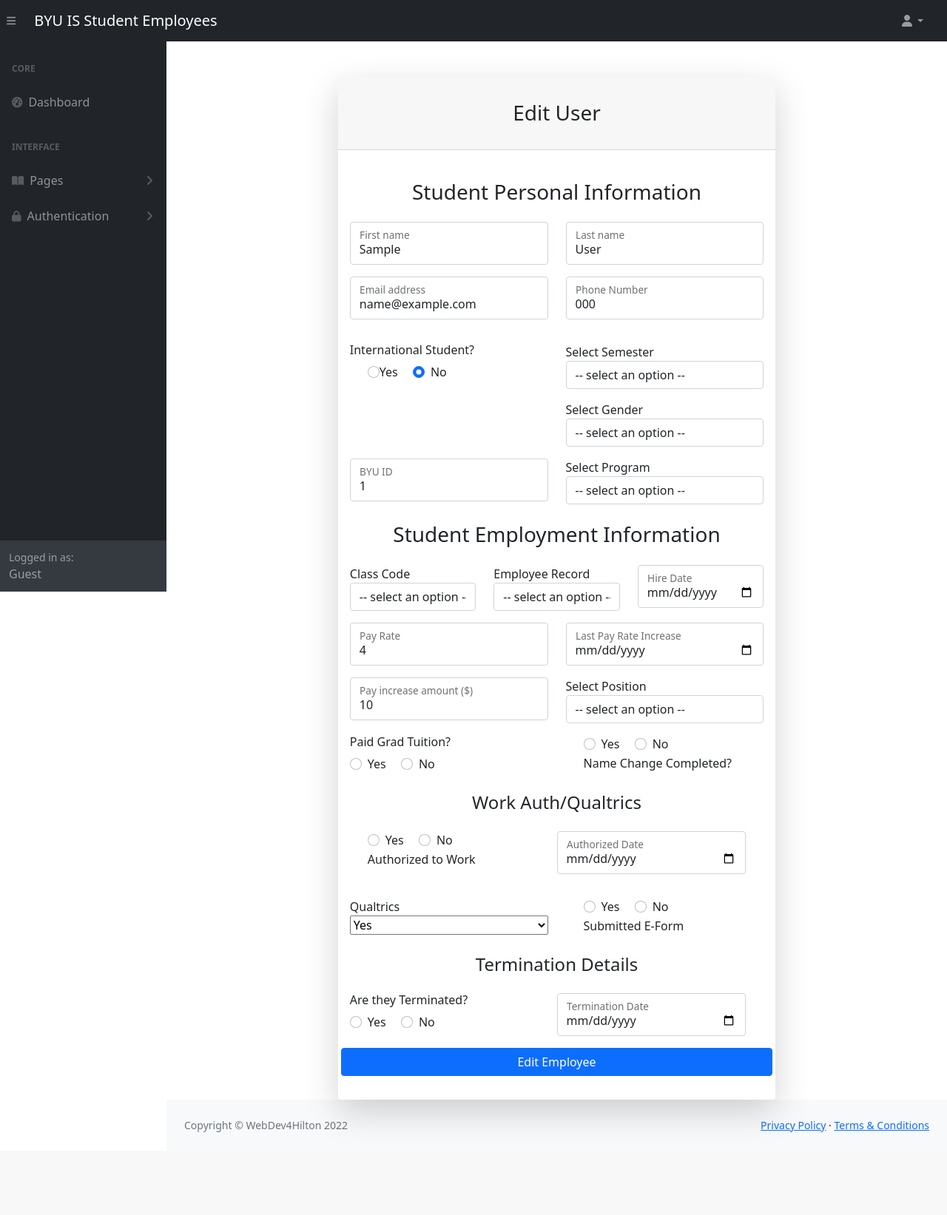
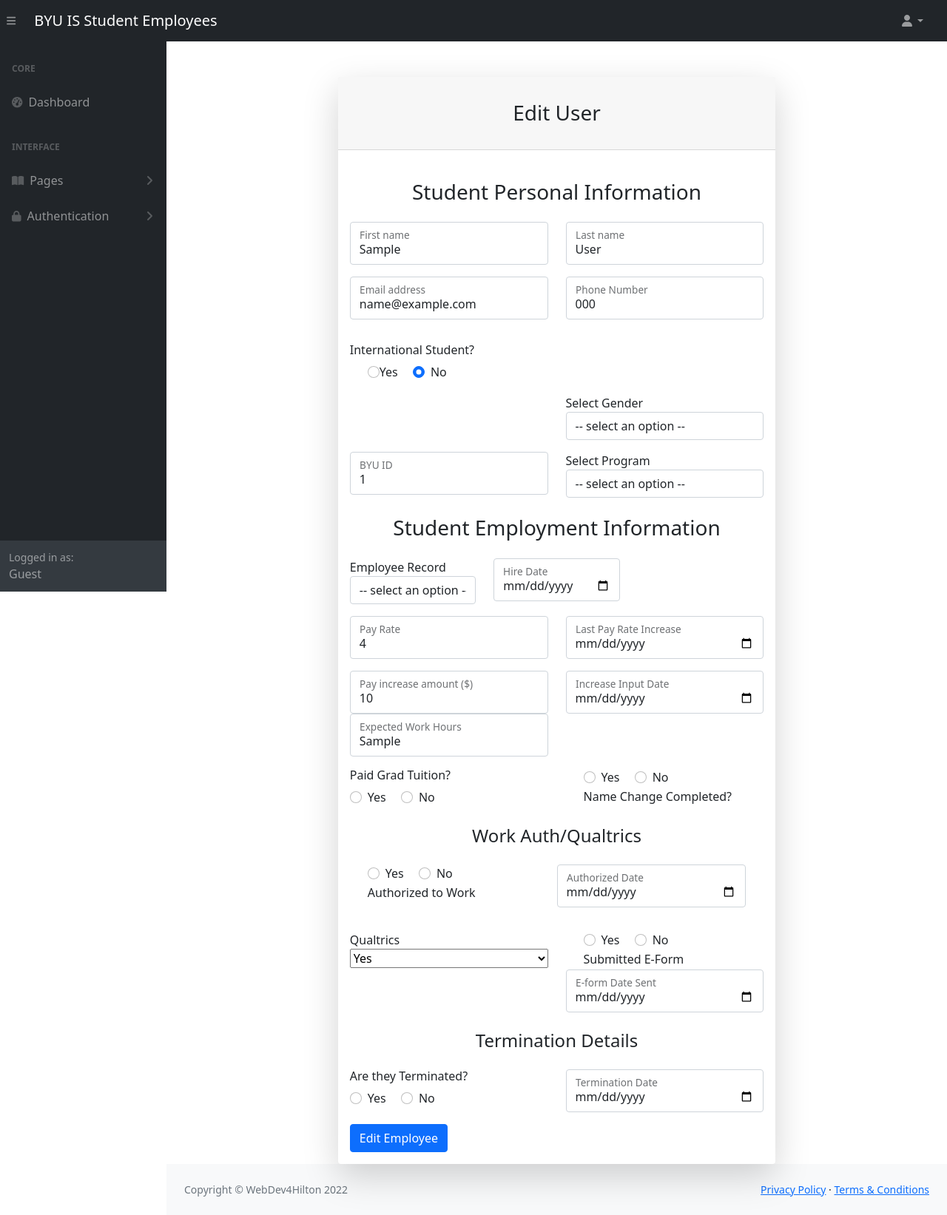
Before and after one commit to SpencerHJackson/IS-562-Class-Project, a Django app: template templates/StudentEmployeeInformation/edit-user.html in a window 1280 px wide. Shown: the whole page at 74% size. Before the commit the page ends 1531 px from the top, so only its background shows below. Run offline with Django 4.2, Linux system fonts and the light colour scheme; the template is opened without the code that fills it: most values are stand-ins (such as "Sample title", 1, 10 or a date in 2020); data that the repository does not hold is empty; some libraries are stand-ins or nearby versions.

Commit message:
new edit form

```diff
--- a/StudentEmployeeInformation/views.py
+++ b/StudentEmployeeInformation/views.py
@@ -148,6 +148,8 @@ def edit_record(request):
     target_record = df_query.iloc[0].to_dict()
     target_record['phone'] = str(target_record['phone']) if target_record['phone'] is not None else 'xxx-xxx-xxxx'
     target_record['hire_date'] = str(target_record['hire_date']) if target_record['hire_date'] is not None else '0001-01-01'
+    target_record['eform_date'] = str(target_record['eform_date']) if target_record['eform_date'] is not None else '0001-01-01'
+    target_record['increase_input_date'] = str(target_record['increase_input_date']) if target_record['increase_input_date'] is not None else '0001-01-01'
     target_record['last_pay_increase'] = str(target_record['last_pay_increase']) if target_record['last_pay_increase'] is not None else '0001-01-01'
     target_record['pay_rate'] = str(target_record['pay_rate']) if target_record['pay_rate'] is not None else '0'
     target_record['pay_increase_amount'] = str(target_record['pay_increase_amount']) if target_record['pay_increase_amount'] is not None else '0'
@@ -206,6 +208,8 @@ def save_record(request):
   #target_record.eform_date = request.POST.get('inputFirstName')
   target_record.workauth = request.POST.get('authorized')
   target_record.workauth_date = request.POST.get('authSent')
+  target_record.expected_hours = request.POST.get('expected_hours')
+  target_record.increase_input_date = request.POST.get('increase_input_date')
 # Some of these are off. We need to verify the fields we are entering are correct
   target_record.save()
   text={}
--- a/templates/StudentEmployeeInformation/edit-user.html
+++ b/templates/StudentEmployeeInformation/edit-user.html
@@ -156,7 +156,7 @@
                           {%endif%}
 
                         </div>
-                        <div class="col-md-6">
+                        {% comment %} <div class="col-md-6">
                           <div class="form-group">
                             <label for="semester">Select Semester</label>
                             <select
@@ -172,7 +172,7 @@
                               <option value="Summer" {% if semester == 'Summer' %}selected{%endif%}>Summer</option>
                             </select>
                           </div>
-                        </div>
+                        </div> {% endcomment %}
                       </div>
                       <div class="row mb-3">
                         <div class="col-md-6">
@@ -251,7 +251,7 @@
                       </div>
                       <h3 class="text-center my-4">Student Employment Information</h3>
                       <div class="row mb-3">
-                        <div class="col-md-4">
+                        {% comment %} <div class="col-md-4">
                           <div class="form-group">
                             <label for="classCode">Class Code</label>
                             <select
@@ -267,7 +267,7 @@
                               <option value="3" {%if class_code == '3'%} selected {%endif%}>3</option>
                             </select>
                           </div>
-                        </div>
+                        </div>{% endcomment %}
                         <div class="col-md-4">
                           <div class="form-group">
                             <label for="employeeRecord">Employee Record</label>
@@ -347,9 +347,21 @@
                             >
                           </div>
                         </div>
-
                         <div class="col-md-6">
-                            <div class="form-group">
+                          <div class="form-floating mb-3 mb-md-0">
+                            <input
+                              class="form-control"
+                              name="increase_input_date"
+                              id="increase_input_date"
+                              type="date"
+                              placeholder="lastPayRaise"
+                              value={{increase_input_date}}
+                            />
+                            <label for="increase_input_date"> Increase Input Date</label>
+                          </div>
+                        </div>
+                        <div class="col-md-6">
+                            {% comment %} <div class="form-group">
                                 <label for="positionType">Select Position</label>
                                 <select
                                   name="positionType"
@@ -366,7 +378,22 @@
                                   </option>
                                   <option value="Other" {%if position == 'Other'%} selected {%endif%}>Other</option>
                                 </select>
-                              </div>
+                              </div> {% endcomment %}
+
+                          <div class="form-floating mb-3 mb-md-0">
+                            <input
+                              class="form-control"
+                              name="expected_hours"
+                              id="expected_hours"
+                              type="text"
+
+                              value={{expected_hours}}
+                            />
+                            <label for="expected_hours"
+                              >Expected Work Hours</label
+                            >
+                          </div>
+
                         </div>
                       </div>
 
@@ -539,6 +566,20 @@
                               Submitted E-Form
                             </label>
                           </div>
+                          <div class="form-floating mb-3 mb-md-0">
+                            <input
+                              class="form-control"
+                              name="eformDate"
+                              id="eformDate"
+                              type="date"
+                              placeholder="eformDate"
+                              value={{eform_date}}
+                            />
+                            <label for="eformDate"
+                              >E-form Date Sent</label
+                            >
+                          </div>
+                          </div>
                         </div>
                         <h4 class="text-center my-4">Termination Details</h4>
                         <div class="row mb-3">
```
